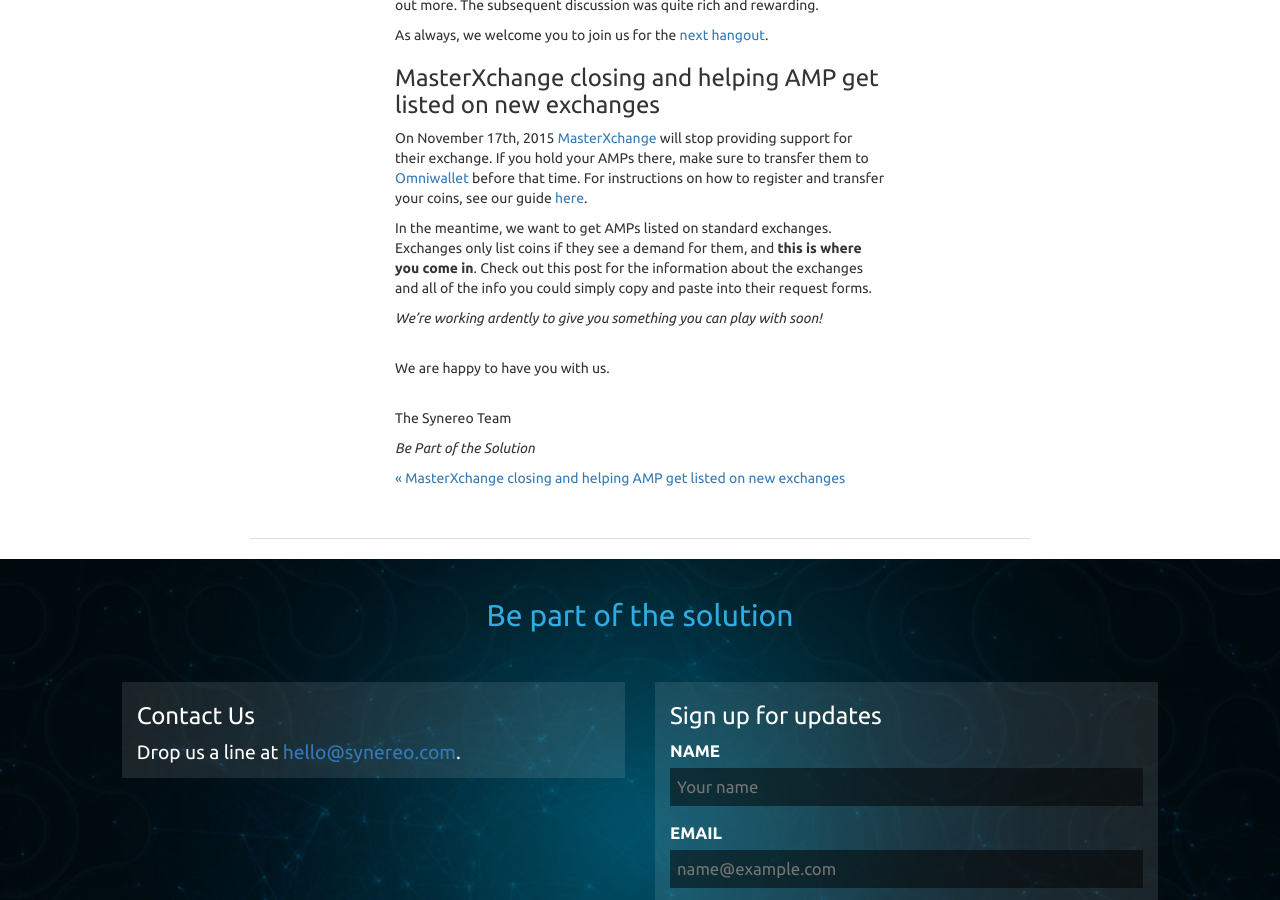
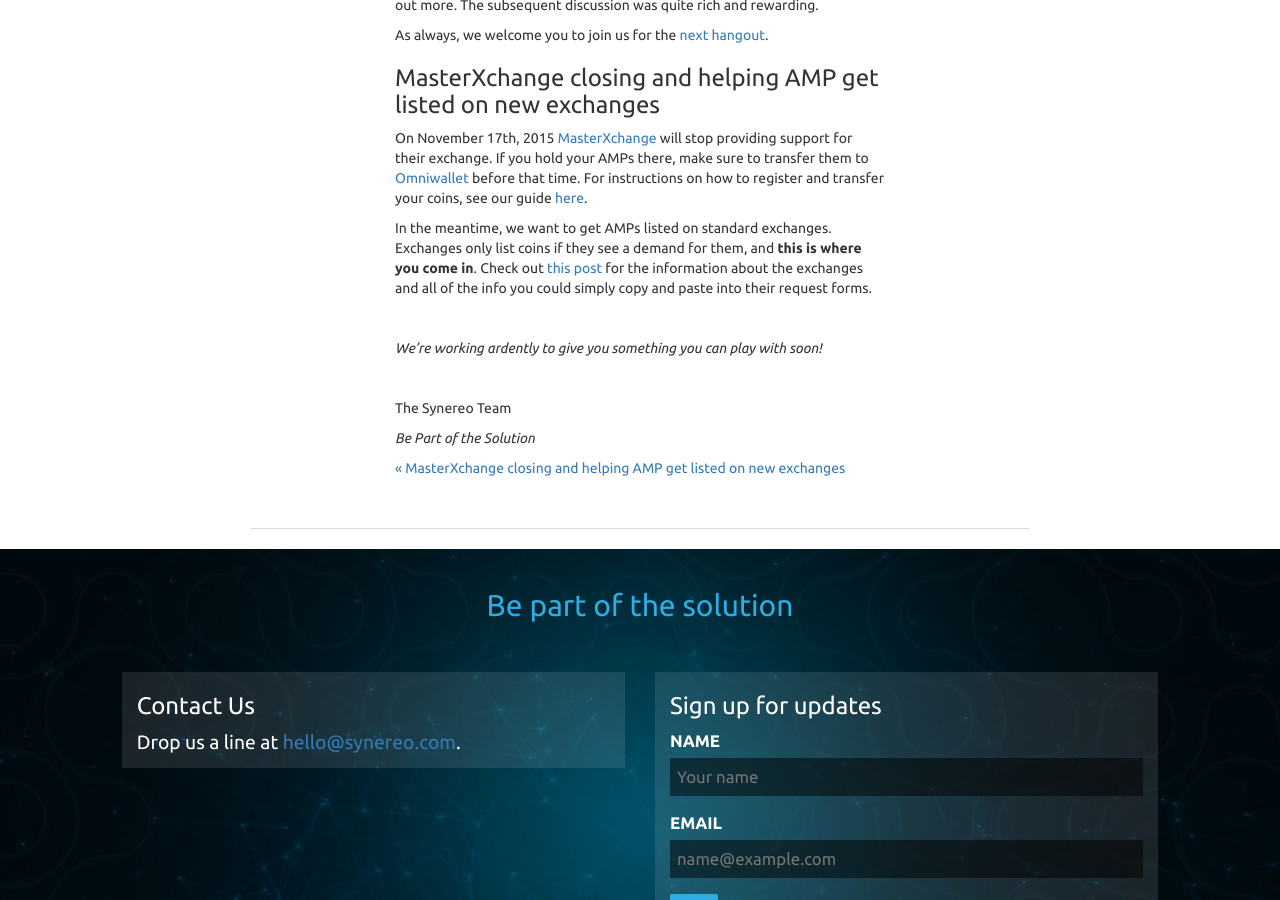
Before and after one commit to synereo/blog.synereo.com, a Jekyll site: the page built from _posts/2015-10-28-synereo-news.markdown, in a window 1280 px wide and 900 px high, scrolled down 2056 px. Built offline with Jekyll 4.4.1, drawn with Linux system fonts in a browser that asks for light colours; nearby versions of some CDN libraries; a script that is not in the unit is left out.

Commit message:
One more update
One more update

```diff
--- a/_posts/2015-10-28-synereo-news.markdown
+++ b/_posts/2015-10-28-synereo-news.markdown
@@ -41,14 +41,14 @@
 
 On November 17th, 2015 [MasterXchange](https://masterxchange.com) will stop providing support for their exchange. If you hold your AMPs there, make sure to transfer them to [Omniwallet](https://omniwallet.org/) before that time. For instructions on how to register and transfer your coins, see our guide [here](http://blog.synereo.com/2015/10/27/MasterXchange-closing-and-helping-AMPs/).
 
-In the meantime, we want to get AMPs listed on standard exchanges. Exchanges only list coins if they see a demand for them, and **this is where you come in**. Check out this post for the information about the exchanges and all of the info you could simply copy and paste into their request forms.
+In the meantime, we want to get AMPs listed on standard exchanges. Exchanges only list coins if they see a demand for them, and **this is where you come in**. Check out [this post](http://blog.synereo.com/2015/10/27/MasterXchange-closing-and-helping-AMPs/) for the information about the exchanges and all of the info you could simply copy and paste into their request forms.
+
+<BR>
 
 *We’re working ardently to give you something you can play with soon!*
 
 <BR>
-We are happy to have you with us.
 
-<BR>
 The Synereo Team
 
 *Be Part of the Solution*
```
